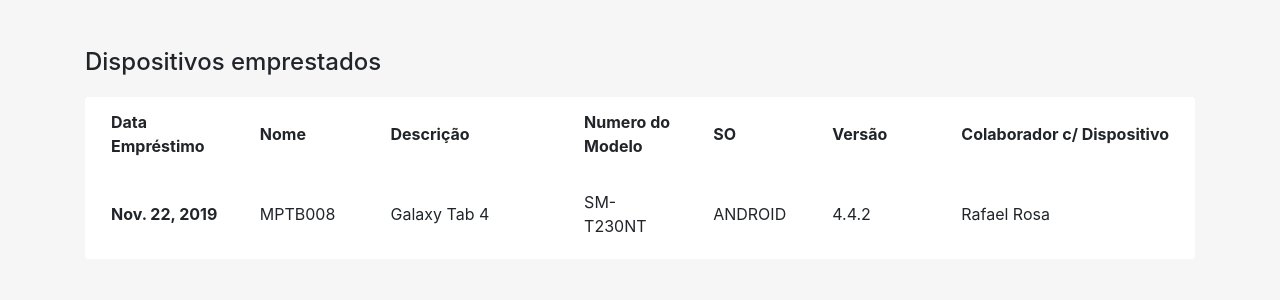
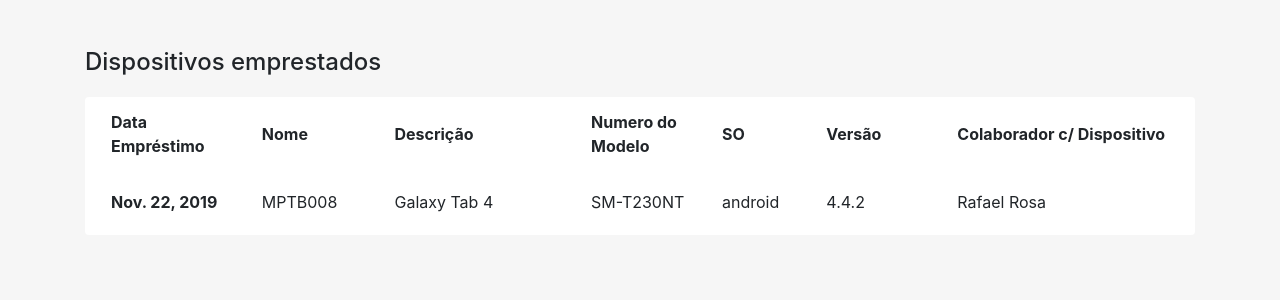
Before and after one commit to lauraziebarth/python-sistema-de-dispositivos, a Django app: page /dispositivos_emprestados/ in a window 1280 px wide. Shown: the part 56-356 px from the top of the page. Run offline with Django 3.2, Linux system fonts and the light colour scheme; a user stored in the database is signed in; data comes from the database, SQL or seed files in the repository; some libraries are stand-ins or nearby versions.

Commit message:
Tratamento de texto front
Como está salvando os dados no banco tudo em letra maiscula, agora o tratamento no front faz aparecer tudo minuscula.

```diff
--- a/templates/listar_dispositivos.html
+++ b/templates/listar_dispositivos.html
@@ -3,6 +3,7 @@
 {% block title %}Lista de Dispositivos Disponiveis{% endblock %}
 
 {% block active_listar_dispositivos %}active{% endblock %}
+
 
 {% block body %}
 
@@ -30,7 +31,7 @@
                   <td scope="row"  class="align-middle" >{{ dispositivo.nome }}</td>
                   <td  class="align-middle">{{ dispositivo.descricao }}</td>
                   <td  class="align-middle">{{ dispositivo.numeromodelo }}</td>
-                  <td  class="align-middle">{{ dispositivo.os }}</td>
+                  <td  class="align-middle" style="text-transform: lowercase">{{ dispositivo.os }}</td>
                   <td  class="align-middle">{{ dispositivo.versao }}</td>
 
 
--- a/templates/listar_dispositivos_emprestados.html
+++ b/templates/listar_dispositivos_emprestados.html
@@ -11,7 +11,7 @@
 
     <h4> Dispositivos emprestados</h4>
 
-        <table class="table table-bordered table-hover">
+        <table class="table table-bordered">
           <thead>
             <tr>
               <th width="10%" scope="col" class="align-middle">Data Empréstimo</th>
@@ -32,7 +32,7 @@
                   <td  class="align-middle">{{ vinculo.dispositivo.nome }}</td>
                   <td  class="align-middle">{{ vinculo.dispositivo.descricao }}</td>
                   <td  class="align-middle">{{ vinculo.dispositivo.numeromodelo }}</td>
-                  <td  class="align-middle">{{ vinculo.dispositivo.os }}</td>
+                  <td  class="align-middle"  style="text-transform: lowercase">{{ vinculo.dispositivo.os }}</td>
                   <td  class="align-middle">{{ vinculo.dispositivo.versao }}</td>
                   <td  class="align-middle">{{ vinculo.colaborador.nome }}</td>
 
--- a/templates/listar_dispositivos_emprestados_colaborador.html
+++ b/templates/listar_dispositivos_emprestados_colaborador.html
@@ -12,7 +12,7 @@
 
     <h4> Dispositivos emprestados</h4>
 
-        <table class="table table-bordered table-hover">
+        <table class="table table-bordered">
           <thead>
             <tr>
               <th width="10%" scope="col" class="align-middle">Nome</th>
@@ -30,7 +30,7 @@
                   <th scope="row" class="align-middle" >{{ vinculo.dispositivo.nome }}</th>
                   <td  class="align-middle">{{ vinculo.dispositivo.descricao }}</td>
                   <td  class="align-middle">{{ vinculo.dispositivo.numeromodelo }}</td>
-                  <td  class="align-middle">{{ vinculo.dispositivo.os }}</td>
+                  <td  class="align-middle" style="text-transform: lowercase">{{ vinculo.dispositivo.os }}</td>
                   <td  class="align-middle">{{ vinculo.dispositivo.versao }}</td>
 
 
```
